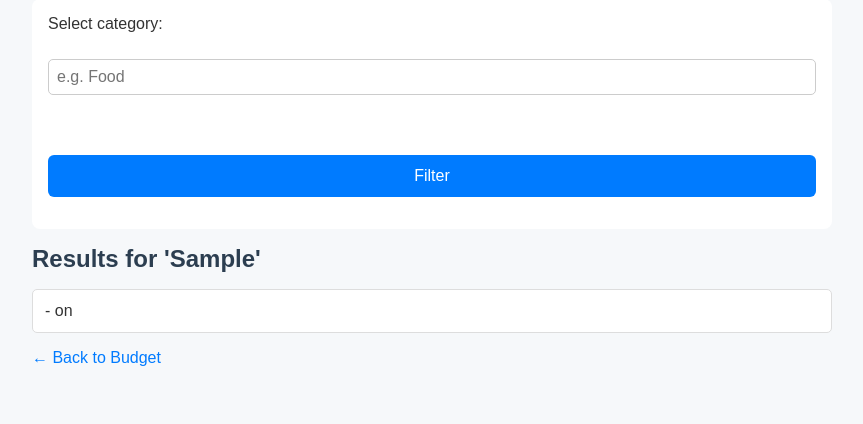
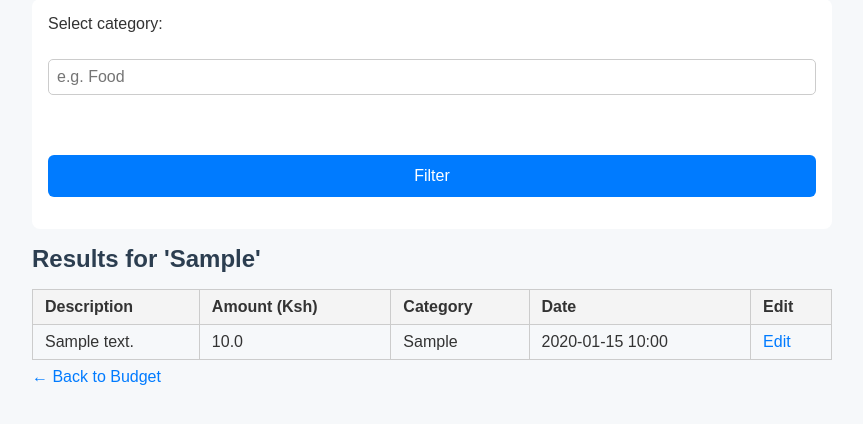
Before and after one commit to melmuya/budget-tracker, a Flask app: template templates/filter.html in a window 1280 px wide. Shown: the part 86-510 px from the top of the page, without its empty margins (208-1071 px from the left). Run offline with Flask 3, Linux system fonts and the light colour scheme; tables that the repository leaves empty hold one stand-in row (values such as "Sample post"); the template is opened without the code that fills it: values that come from a table or form of the project are taken from there, most other values are stand-ins (such as "Sample title", 1, 10 or a date in 2020).

Commit message:
Refactor filter page to display expenses in table format
- Updated filter.html to use a consistent table layout for expenses
- Matched styling and structure with homepage for a cleaner UX
- Ensured expense details (description, amount, category, date, edit link) are shown

```diff
--- a/templates/filter.html
+++ b/templates/filter.html
@@ -18,13 +18,28 @@
         <h2>Results for '{{ selected_category }}'</h2>
 
         {% if filtered_expenses %}
-            <ul>
-                {% for expense in filtered_expenses %}
-                    <li>
-                        {{ expense.Description }} - {{ expense.Amount }} on {{ expense.Date }}
-                    </li>
-                {% endfor %}
-            </ul>
+            <table class="expense-table">
+                <thead>
+                    <tr>
+                        <th>Description</th>
+                        <th>Amount (Ksh)</th>
+                        <th>Category</th>
+                        <th>Date</th>
+                        <th>Edit</th>
+                    </tr>
+                </thead>
+                <tbody>
+                    {% for expense in filtered_expenses %}
+                    <tr class="{{ expense.category|lower }}">
+                        <td>{{ expense.description }}</td>
+                        <td>{{ expense.amount }}</td>
+                        <td>{{ expense.category }}</td>
+                        <td>{{ expense.created_at.strftime('%Y-%m-%d %H:%M') }}</td>
+                        <td><a href="/edit/{{ expense.id }}">Edit</a></td>
+                    </tr>
+                    {% endfor %}
+                </tbody>
+            </table>
         {% else %}
             <p>No expenses found in this category.</p>
         {% endif %}
```
